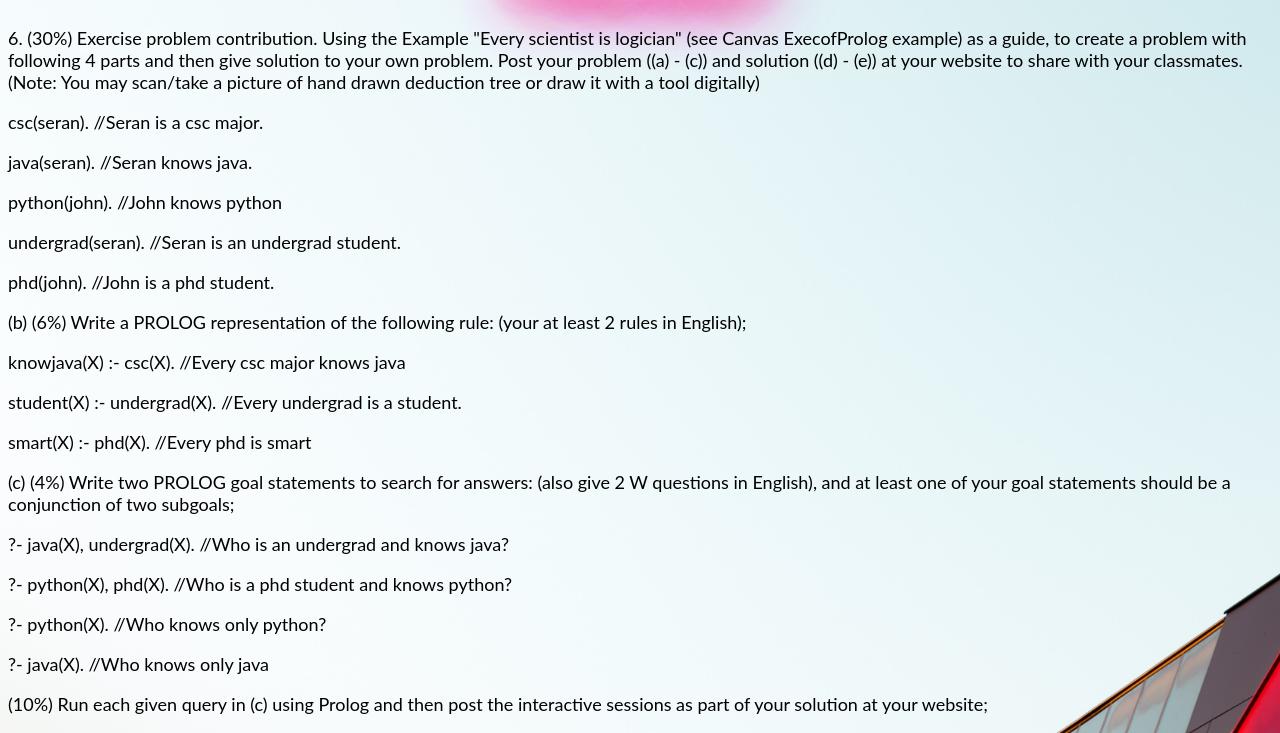
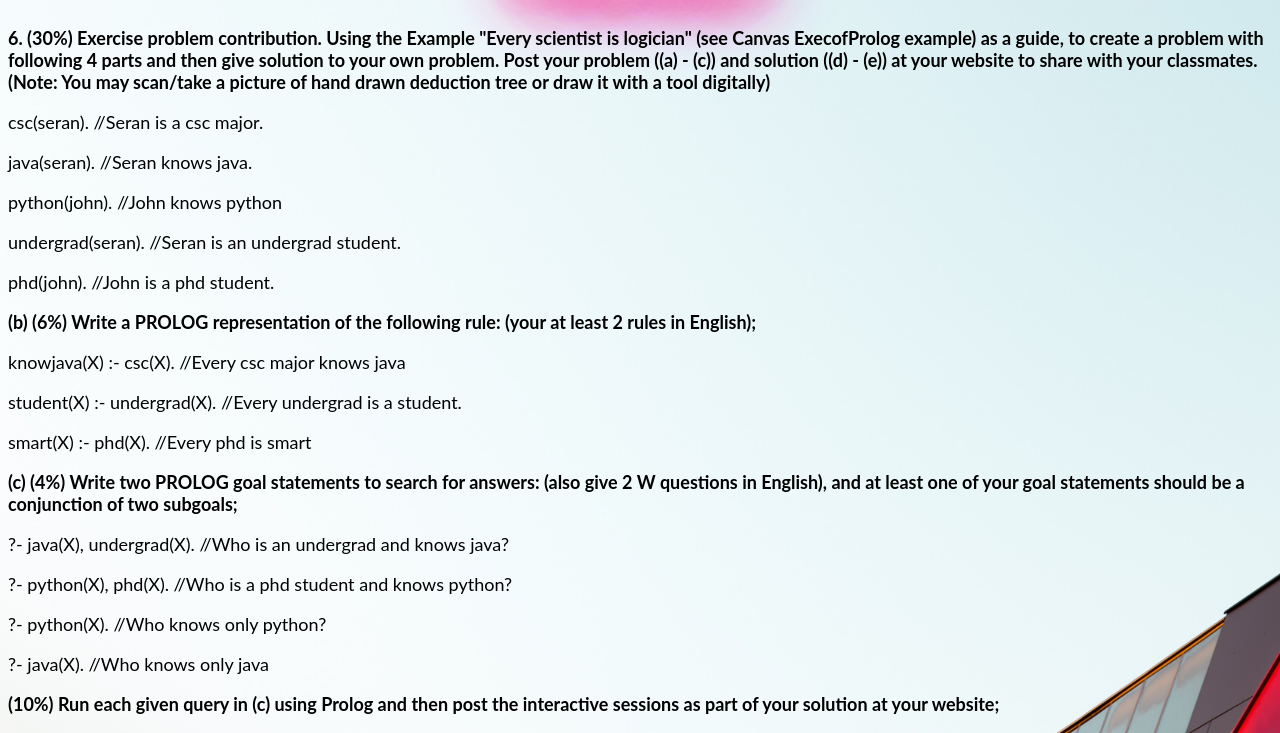
Before and after one commit to CrisprG/crisprg.github.io, a plain HTML site: page project.html in a window 1280 px wide. Shown: the part 726-1459 px from the top of the page. Drawn offline with Linux system fonts and the light colour scheme.

Commit message:
Update project.html

```diff
--- a/project.html
+++ b/project.html
@@ -50,7 +50,7 @@
 
           </div>
           <h2 class="project">PL Assignment 3</h2>
-    <P> 6. (30%) Exercise problem contribution. Using the Example "Every scientist is logician" (see Canvas ExecofProlog example) as a guide, to create a problem with following 4 parts and then give solution to your own problem. Post your problem ((a) - (c)) and solution ((d) - (e)) at your website to share with your classmates. (Note: You may scan/take a picture of hand drawn deduction tree or draw it with a tool digitally)</P>
+    <P><b> 6. (30%) Exercise problem contribution. Using the Example "Every scientist is logician" (see Canvas ExecofProlog example) as a guide, to create a problem with following 4 parts and then give solution to your own problem. Post your problem ((a) - (c)) and solution ((d) - (e)) at your website to share with your classmates. (Note: You may scan/take a picture of hand drawn deduction tree or draw it with a tool digitally)</b> </P>
 
 
 <P>csc(seran).          		  //Seran is a csc major.</P>
@@ -60,7 +60,7 @@
         <P>phd(john).                    	 //John is a phd student.</P>
 
 
-      <P>(b)  (6%) Write a PROLOG representation of the following rule: (your at least 2 rules in English);</P>
+      <P><b>(b)  (6%) Write a PROLOG representation of the following rule: (your at least 2 rules in English);</b></P>
 
 <P>knowjava(X) :- csc(X). 					//Every csc major knows java</P>
 <P>student(X) :- undergrad(X). 			//Every undergrad is a student. </P>
@@ -70,14 +70,14 @@
 
 
 
-(c)  (4%) Write two PROLOG goal statements to search for answers: (also give 2 W questions in English), and at least one of  your goal statements should be a conjunction of two subgoals;</P>
+<p><b>(c)  (4%) Write two PROLOG goal statements to search for answers: (also give 2 W questions in English), and at least one of  your goal statements should be a conjunction of two subgoals;</b></P>
 
 <P>         ?- java(X), undergrad(X). 		//Who is an undergrad and knows java?</P>
 <P>         ?- python(X), phd(X). 		//Who is a phd student and knows python?</P>
 <P>         ?- python(X).				//Who knows only python?</P>
 <P>         ?- java(X). 				//Who knows only java</P>
 
-<p>(10%) Run each given query in (c) using Prolog and then post the interactive sessions as part of your solution at your website;</P>
+<p><b>(10%) Run each given query in (c) using Prolog and then post the interactive sessions as part of your solution at your website;</b></P>
 
         </div>
     </section>
```
